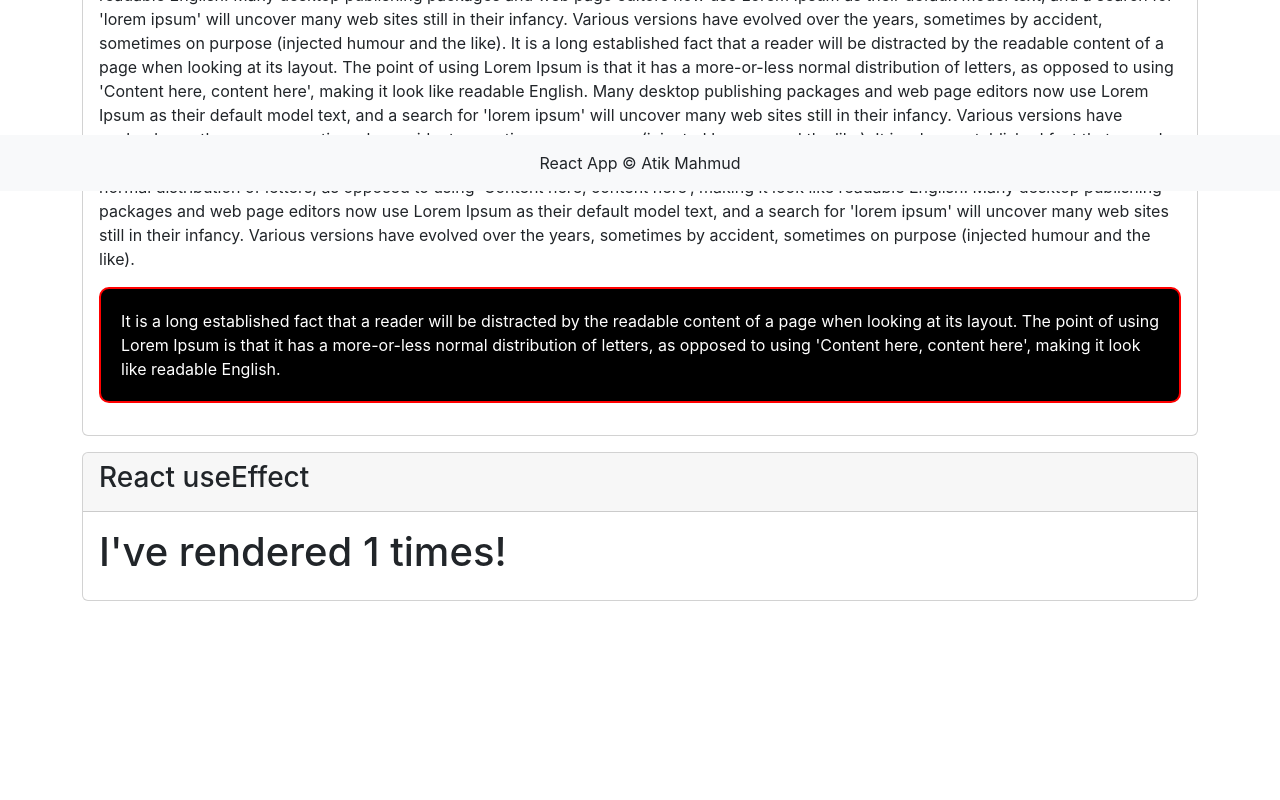
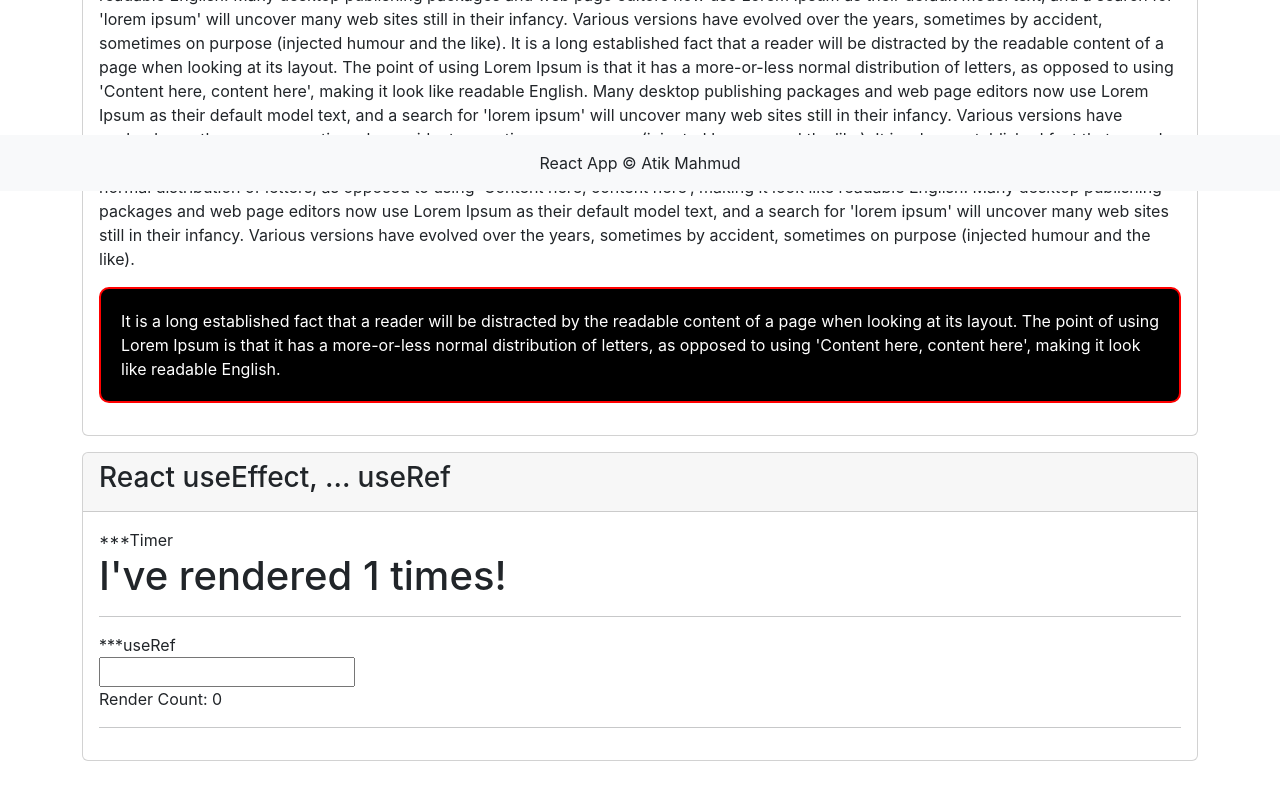
Before and after one commit to atiikmahmud/React-js, a React (Create React App) app: page /hooks in a window 1280 px wide. Shown: the part 609-1409 px from the top of the page. Before the commit the page ends 1285 px from the top, so only its background shows below. Built offline with nearby package versions, Linux system fonts and the light colour scheme.

Commit message:
Progress

```diff
--- a/src/pages/Hooks.js
+++ b/src/pages/Hooks.js
@@ -1,4 +1,4 @@
-import { useEffect, useState } from "react";
+import { useEffect, useRef, useState } from "react";
 
 const Hooks = () => {
 
@@ -85,6 +85,22 @@ const Hooks = () => {
     return <h1>I've rendered {count} times!</h1>;
   }
 
+  function Form(){
+    const [inputValue, setInputValue] = useState("");
+    const count = useRef(0);
+
+    useEffect(() => {
+      count.current = count.current + 1;
+    });
+
+    return (
+      <>
+        <input type="text" value={inputValue} onChange={(e) => setInputValue(e.target.value)} />
+        <p>Render Count: {count.current}</p>
+      </>
+    );
+  }
+
   return (
       <>
         {/* Home Page Content Section Start */}
@@ -107,11 +123,20 @@ const Hooks = () => {
 
           <div className="card mt-3">
             <div className="card-header">
-              <h3>React useEffect</h3>
+              <h3>React useEffect, ... useRef</h3>
             </div>
             <div className="card-body">
+                ***Timer
                 <Timer />
+                <hr/>
+                ***useRef <br/>
+                <Form />
+
+                <hr/>
+
+
             </div>
+
           </div>
         </div>
         {/* Home Page Content Section End */}
```
